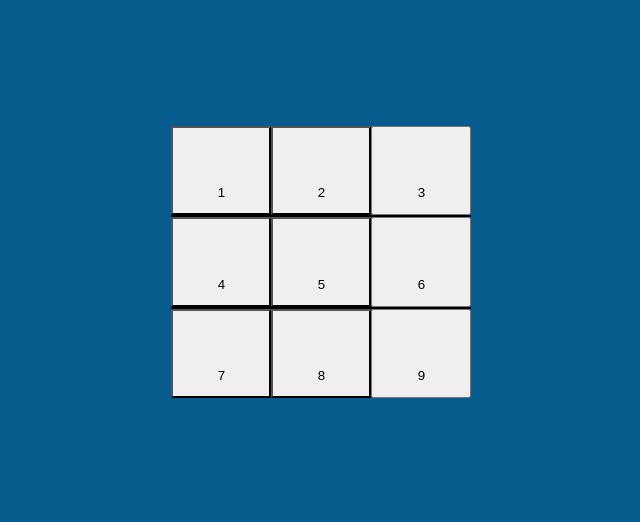
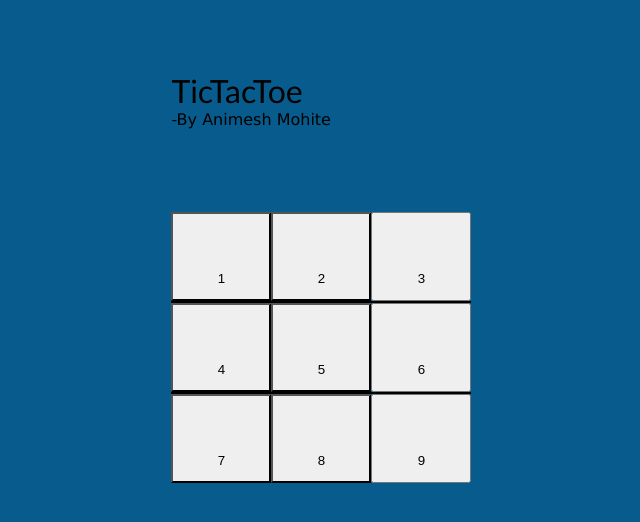
Before and after one commit to Animesh1119/TicTacToeWebApp, a plain HTML site: page index.html in a window 1280 px wide. Shown: the whole page, without its empty margins (279-919 px from the left). Drawn offline with Linux system fonts and the light colour scheme.

Commit message:
ui improvement

```diff
--- a/index.html
+++ b/index.html
@@ -9,6 +9,16 @@
 </head>
 <body>
     <div class="main">
+        <div class="credit">
+            <div class="Title">
+                TicTacToe
+            </div>
+            <div class="creator">
+                -By Animesh Mohite
+            </div>
+        </div>
+
+
     <div class="board">
         <div class="row1">
             <button id="one">1</button>
--- a/styles.css
+++ b/styles.css
@@ -1,5 +1,23 @@
 body{
     background-color: rgb(8, 92, 141);
+}
+
+.Title{
+    font-size:xx-large;
+    font-family: 'Gill Sans', 'Gill Sans MT', Calibri, 'Trebuchet MS', sans-serif;
+    align-items: center;
+}
+
+.creator{
+    font-size: medium;
+    font-family:Verdana, Geneva, Tahoma, sans-serif;
+    align-items: center;
+}
+
+.credit{
+    padding: 5% 1% 1% 35%;
+    margin-bottom: 0%;
+    height: 2px;
 }
 
 
```
